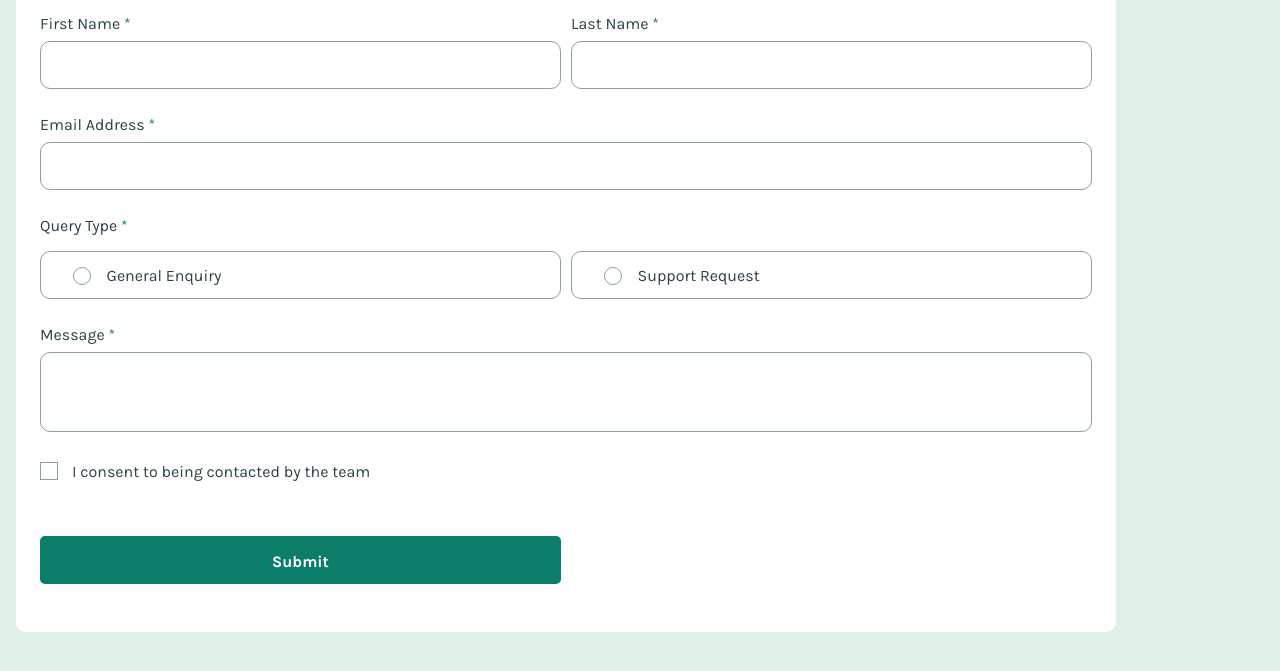
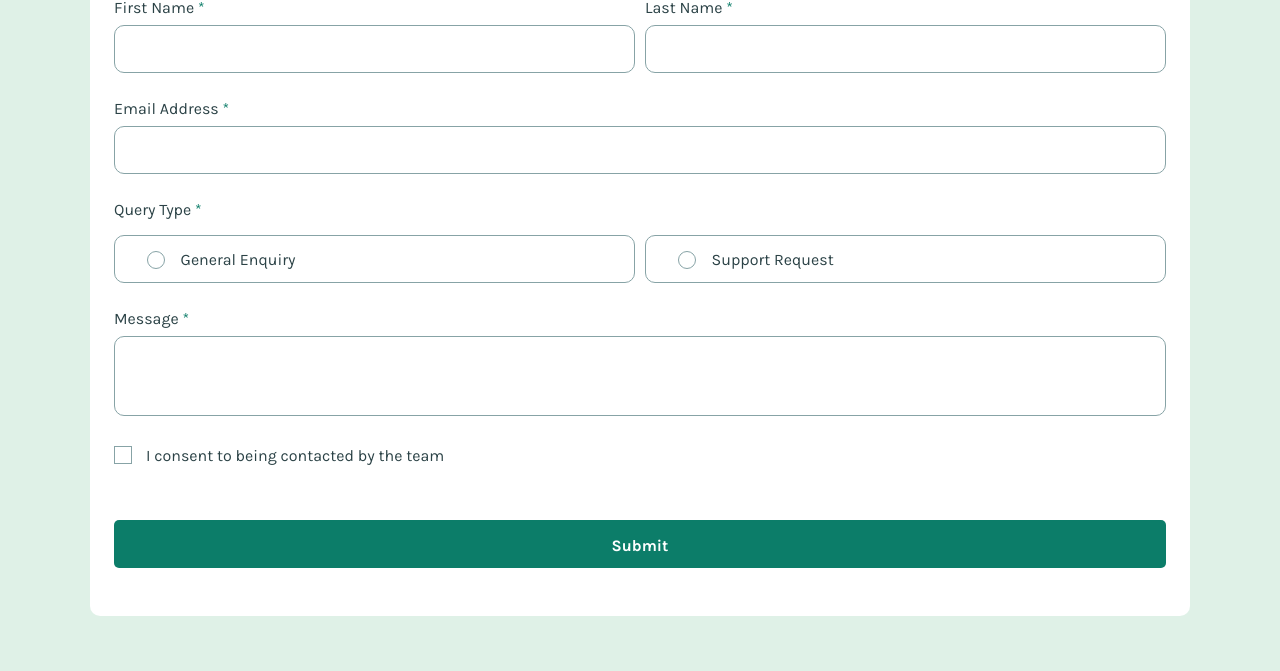
Before and after one commit to jkaps9/contact-form-main, a plain HTML site: page index.html in a window 1280 px wide. Shown: the part 103-774 px from the top of the page. Drawn offline with Linux system fonts and the light colour scheme.

Commit message:
fixed desktop styling of button

```diff
--- a/styles.css
+++ b/styles.css
@@ -22,16 +22,17 @@ body {
     font-size: 16px;
     color: var(--grey-900-darker);
     background: var(--green-200-lighter);
-    height: 100vh;
+    padding: 1rem;
 }
 
 .container {
-    max-width: 1100px;
+    max-width: 800px;
     height: 100%;
-    margin: 2rem 1rem;
+    margin: auto auto;
     background: var(--white);
     border-radius: var(--border-radius-main);
     padding: 1rem 1.5rem;
+
 }
 
 form {
@@ -213,7 +214,7 @@ input[type='submit'] {
 }
 
 input[type='submit']:hover {
-    background-image: linear-gradient(rgba(0,0,0,0.4) 0 0);
+    background-image: linear-gradient(rgba(0, 0, 0, 0.4) 0 0);
 }
 
 /* Form States */
@@ -223,6 +224,10 @@ textarea:required:invalid {
 }
 
 @media (min-width: 768px) {
+    .container {
+        max-width: 1100px;
+    }
+
     form {
         grid-template-columns: repeat(2, 1fr);
     }
@@ -230,7 +235,8 @@ textarea:required:invalid {
     .form-group:nth-child(3),
     .form-group:nth-child(4),
     .form-group:nth-child(5),
-    .form-group:nth-child(6) {
+    .form-group:nth-child(6),
+    input[type='submit'] {
         grid-column: 1 / span 2;
     }
 
@@ -242,4 +248,5 @@ textarea:required:invalid {
     textarea {
         height: 5rem;
     }
+
 }
```
